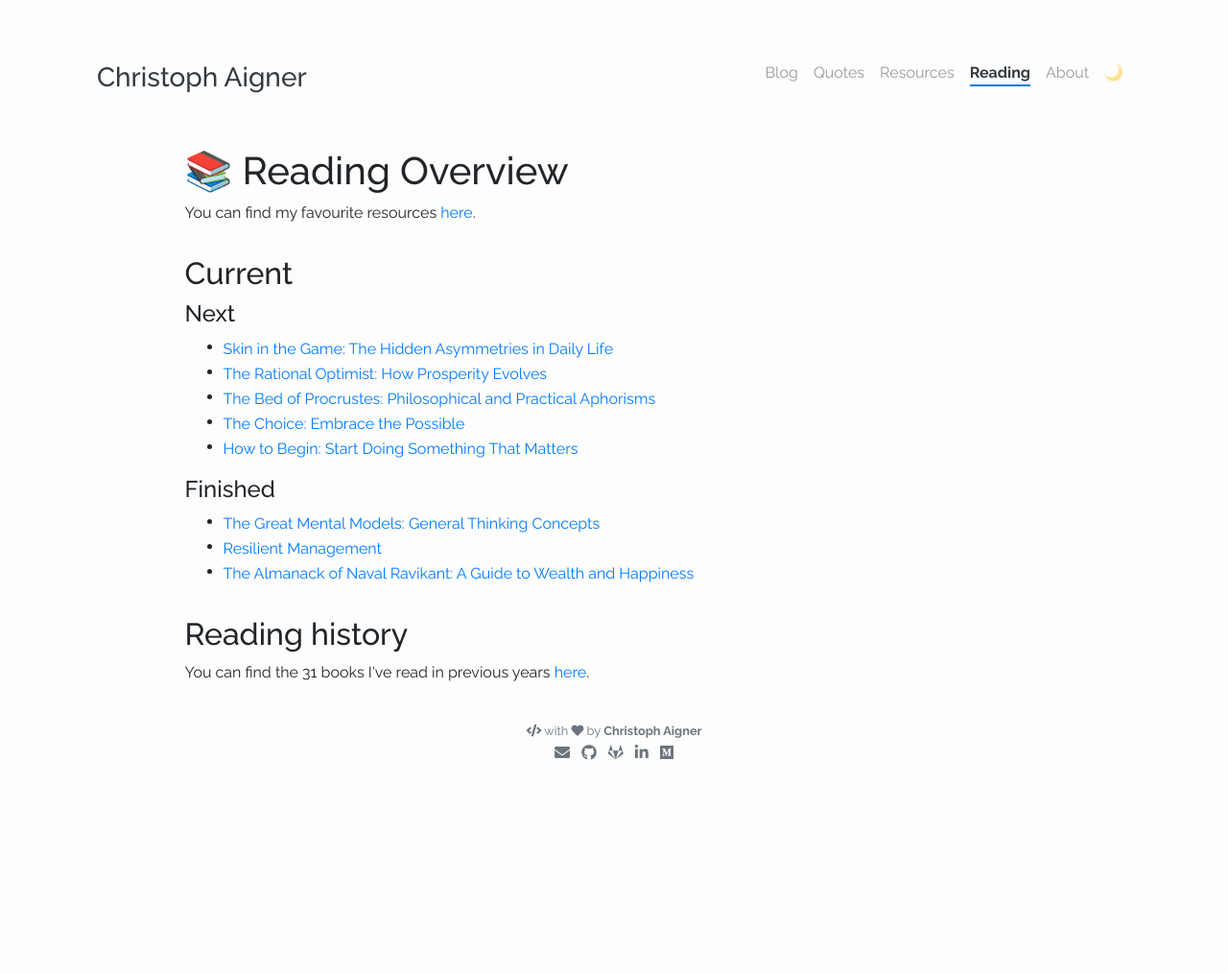
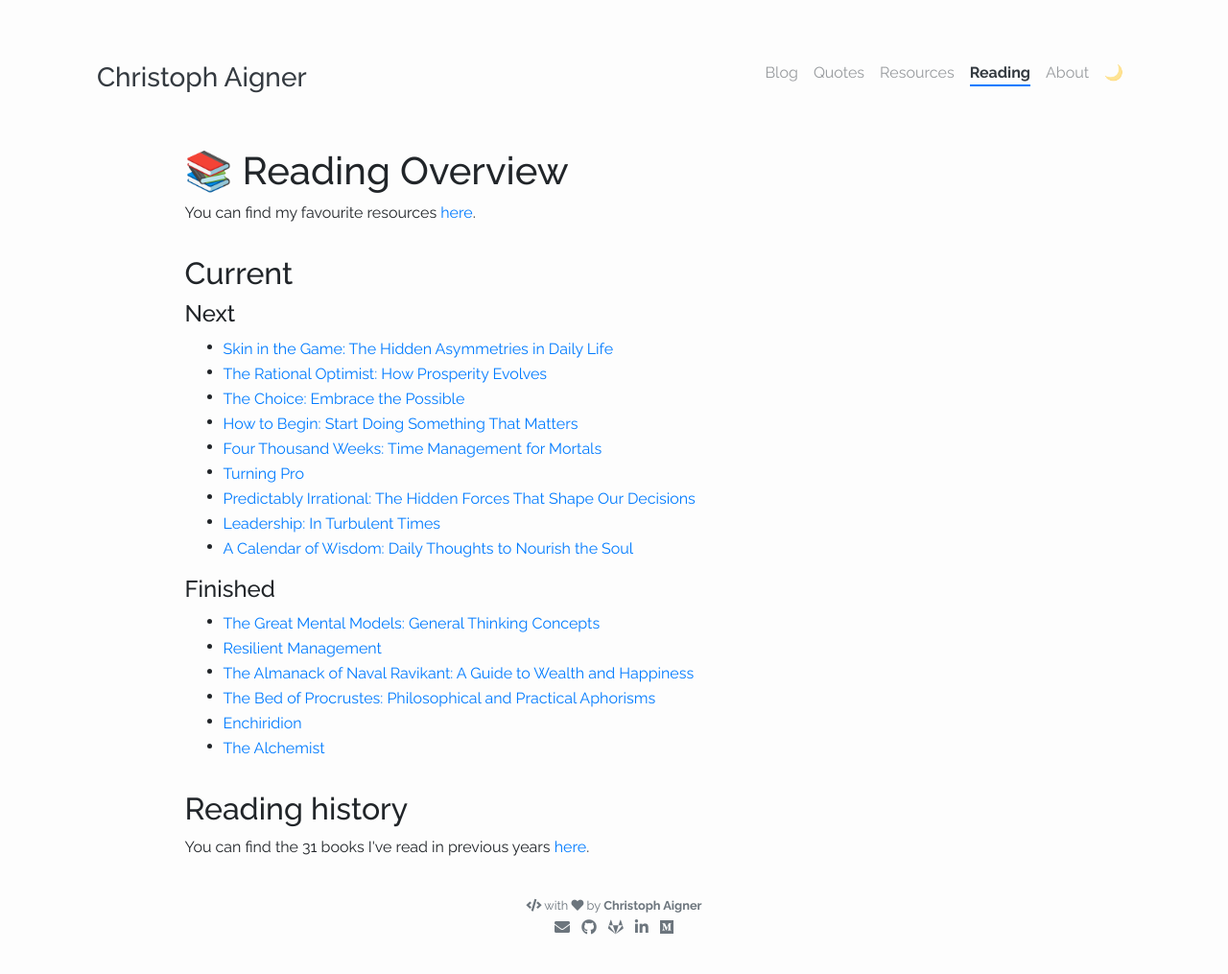
Before and after one commit to christophaigner/christophaigner.github.io, a Jekyll site: the page built from pages/reading.html, in a window 1280 px wide. Shown: the whole page at 96% size. Built offline with Jekyll 4.4.1, drawn with Linux system fonts in a browser that asks for light colours; nearby versions of some CDN libraries; before the commit the page ends 900 px from its top, so only the background shows below that.

Commit message:
Update books

```diff
--- a/_data/reading/current.yml
+++ b/_data/reading/current.yml
@@ -21,7 +21,7 @@
 - name: "The Bed of Procrustes: Philosophical and Practical Aphorisms"
   url: "https://www.goodreads.com/book/show/9402297-the-bed-of-procrustes"
   category: Philosophy
-  finished: false
+  finished: true
 - name: "The Choice: Embrace the Possible"
   url: "https://www.goodreads.com/book/show/30753738-the-choice"
   category: History
@@ -30,3 +30,31 @@
   url: "https://www.goodreads.com/book/show/57693695-how-to-start"
   category: Philosophy
   finished: false
+- name: "Enchiridion"
+  url: "https://www.goodreads.com/book/show/24615.Enchiridion"
+  category: Stoicism
+  finished: true
+- name: "The Alchemist"
+  url: "https://www.goodreads.com/book/show/18144590-the-alchemist"
+  category: Fiction
+  finished: true
+- name: "Four Thousand Weeks: Time Management for Mortals"
+  url: "https://www.goodreads.com/book/show/54785515-four-thousand-weeks"
+  category: Nonfiction
+  finished: false
+- name: "Turning Pro"
+  url: "https://www.goodreads.com/book/show/14912777-turning-pro"
+  category: Nonfiction
+  finished: false
+- name: "Predictably Irrational: The Hidden Forces That Shape Our Decisions"
+  url: "https://www.goodreads.com/book/show/1713426.Predictably_Irrational"
+  category: Psychology
+  finished: false
+- name: "Leadership: In Turbulent Times"
+  url: "https://www.goodreads.com/book/show/38657386-leadership"
+  category: Leadership
+  finished: false
+- name: "A Calendar of Wisdom: Daily Thoughts to Nourish the Soul"
+  url: "https://www.goodreads.com/book/show/12419.A_Calendar_of_Wisdom"
+  category: Philosophy
+  finished: false
```
